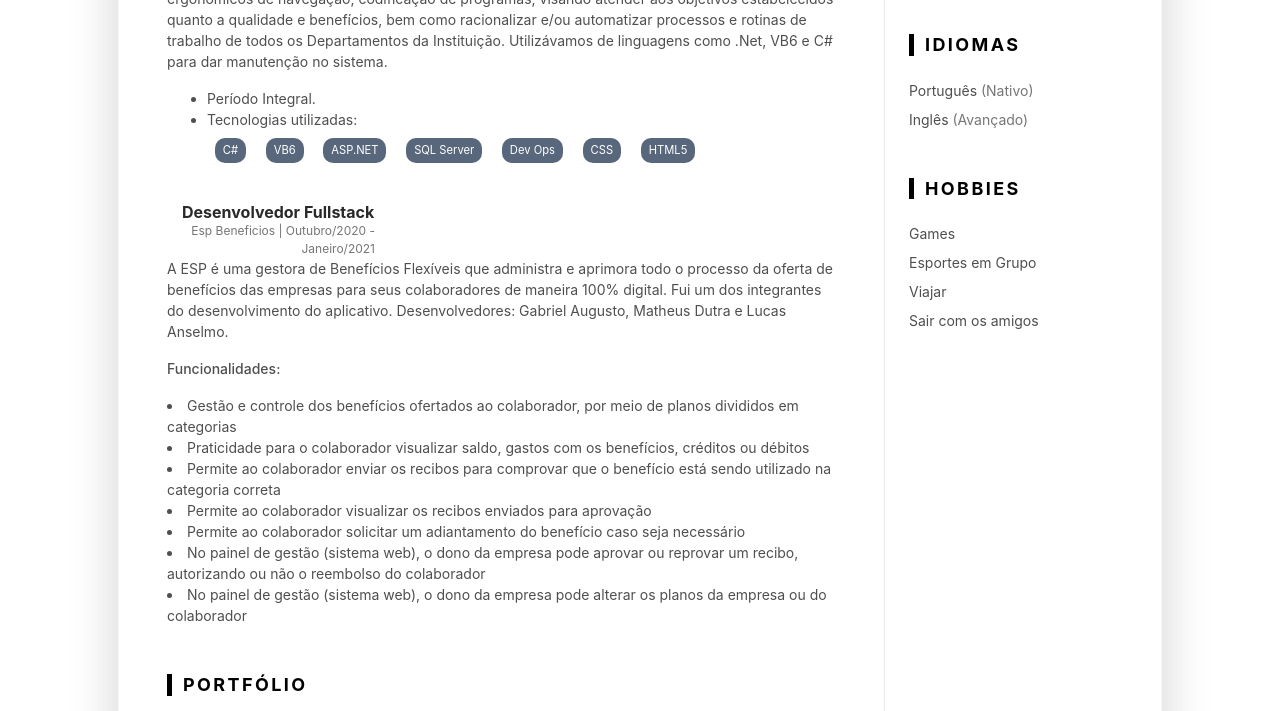
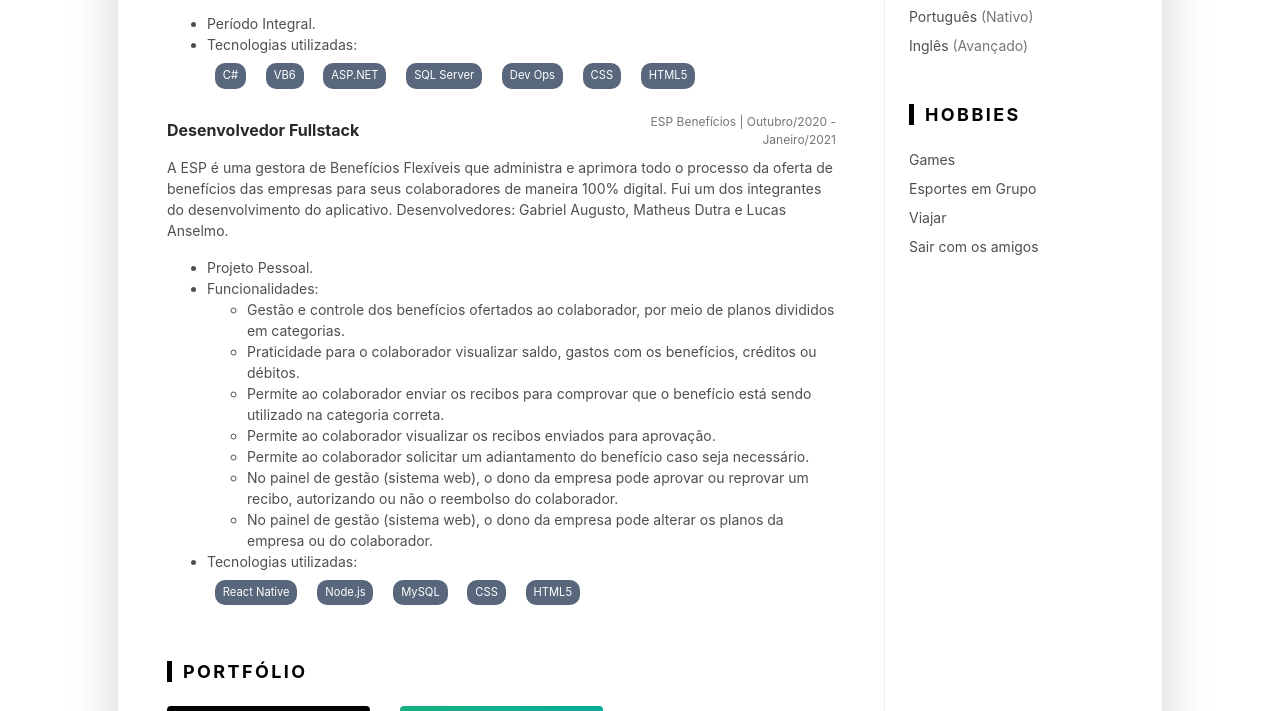
Before and after one commit to madutra/madutra.github.io, a plain HTML site: page index.html in a window 1280 px wide. Shown: the part 1330-2041 px from the top of the page. Drawn offline with Linux system fonts and the light colour scheme.

Commit message:
fix: enhance resume section layout and improve project details presentation

```diff
--- a/index.html
+++ b/index.html
@@ -32,14 +32,18 @@
 				>
 					<div class="resume-header">
 						<div class="row align-items-center">
-							<div class="resume-title col-12 col-md-6 col-lg-8 col-xl-9">
+							<div
+								class="resume-title col-12 col-md-6 col-lg-8 col-xl-9 d-flex flex-row"
+							>
 								<img
 									class="resume-profile-image mb-3 mb-md-0 mr-md-5 ml-md-0 rounded mx-auto"
 									src="assets/images/resume-profile.png"
 									alt="image"
 								/>
+								<div class="d-flex flex-column justify-content-center">
 									<h3 class="resume-name mb-0 text-uppercase">Matheus Dutra</h3>
 									<div class="resume-tagline mb-3 mb-md-0">Engenheiro de Software</div>
+								</div>
 							</div>
 							<!--//resume-title-->
 							<div class="resume-contact col-12 col-md-6 col-lg-4 col-xl-3">
@@ -73,7 +77,7 @@
 										>
 									</li>
 									<li class="mb-0">
-										<i class="fa-solid fa-file-contract"></i>
+										<i class="fas fa-file-contract fa-fw fa-lg mr-2"></i>
 										<a class="resume-link" href="assets/images/curriculo.pdf" download
 											>Baixar Currículo</a
 										>
@@ -239,16 +243,17 @@
 									<!--//item-->
 									<!--//work-section-->
 
-									<section class="project-section py-3">
+									<div class="item mb-3">
+										<div class="item-heading row align-items-center mb-2">
 											<h4 class="item-title col-12 col-md-6 col-lg-8 mb-2 mb-md-0">
 												Desenvolvedor Fullstack
 											</h4>
 											<div
 												class="item-meta col-12 col-md-6 col-lg-4 text-muted text-left text-md-right"
 											>
-											Esp Beneficios | Outubro/2020 - Janeiro/2021
+												ESP Benefícios | Outubro/2020 - Janeiro/2021
 											</div>
-										<div>
+										</div>
 										<div class="item-content">
 											<p>
 												A ESP é uma gestora de Benefícios Flexíveis que administra e
@@ -257,41 +262,55 @@
 												do desenvolvimento do aplicativo. Desenvolvedores: Gabriel Augusto,
 												Matheus Dutra e Lucas Anselmo.
 											</p>
-												<div class="item-content" style="font-weight: 500">
-													<p>Funcionalidades:</p>
-												</div>
+											<ul class="resume-list">
+												<li>Projeto Pessoal.</li>
 												<li>
-													Gestão e controle dos benefícios ofertados ao colaborador, por meio
-													de planos divididos em categorias
+													Funcionalidades:
+													<ul>
+														<li>
+															Gestão e controle dos benefícios ofertados ao colaborador, por
+															meio de planos divididos em categorias.
 														</li>
 														<li>
 															Praticidade para o colaborador visualizar saldo, gastos com os
-													benefícios, créditos ou débitos
+															benefícios, créditos ou débitos.
 														</li>
 														<li>
 															Permite ao colaborador enviar os recibos para comprovar que o
-													benefício está sendo utilizado na categoria correta
+															benefício está sendo utilizado na categoria correta.
 														</li>
 														<li>
 															Permite ao colaborador visualizar os recibos enviados para
-													aprovação
+															aprovação.
 														</li>
 														<li>
-													Permite ao colaborador solicitar um adiantamento do benefício caso
-													seja necessário
+															Permite ao colaborador solicitar um adiantamento do benefício
+															caso seja necessário.
 														</li>
 														<li>
 															No painel de gestão (sistema web), o dono da empresa pode aprovar
 															ou reprovar um recibo, autorizando ou não o reembolso do
-													colaborador
+															colaborador.
 														</li>
 														<li>
 															No painel de gestão (sistema web), o dono da empresa pode alterar
-													os planos da empresa ou do colaborador
+															os planos da empresa ou do colaborador.
 														</li>
+													</ul>
+												</li>
+												<li>
+													Tecnologias utilizadas:
+													<div>
+														<p class="resume-list-component">React Native</p>
+														<p class="resume-list-component">Node.js</p>
+														<p class="resume-list-component">MySQL</p>
+														<p class="resume-list-component">CSS</p>
+														<p class="resume-list-component">HTML5</p>
+													</div>
+												</li>
+											</ul>
 										</div>
 									</div>
-									</section>
 									<!--//item-->
 								</section>
 								<!--//project-section-->
@@ -314,14 +333,12 @@
 														class="img-fluid rounded shadow-sm"
 														style="border-radius: 10px"
 													/>
-													<a href="assets/images/dropix-films-3.png" target="_blank">
 													<img
 														src="assets/images/dropix-films-3.png"
 														alt="Tela de Projetos"
 														class="img-fluid rounded shadow-sm mt-2"
 														style="border-radius: 10px"
 													/>
-													</a>
 												</div>
 												<h5 class="mt-2 text-center">Dropix Films</h5>
 											</div>
```
Lines whose indentation alone changed are shown as unchanged.
